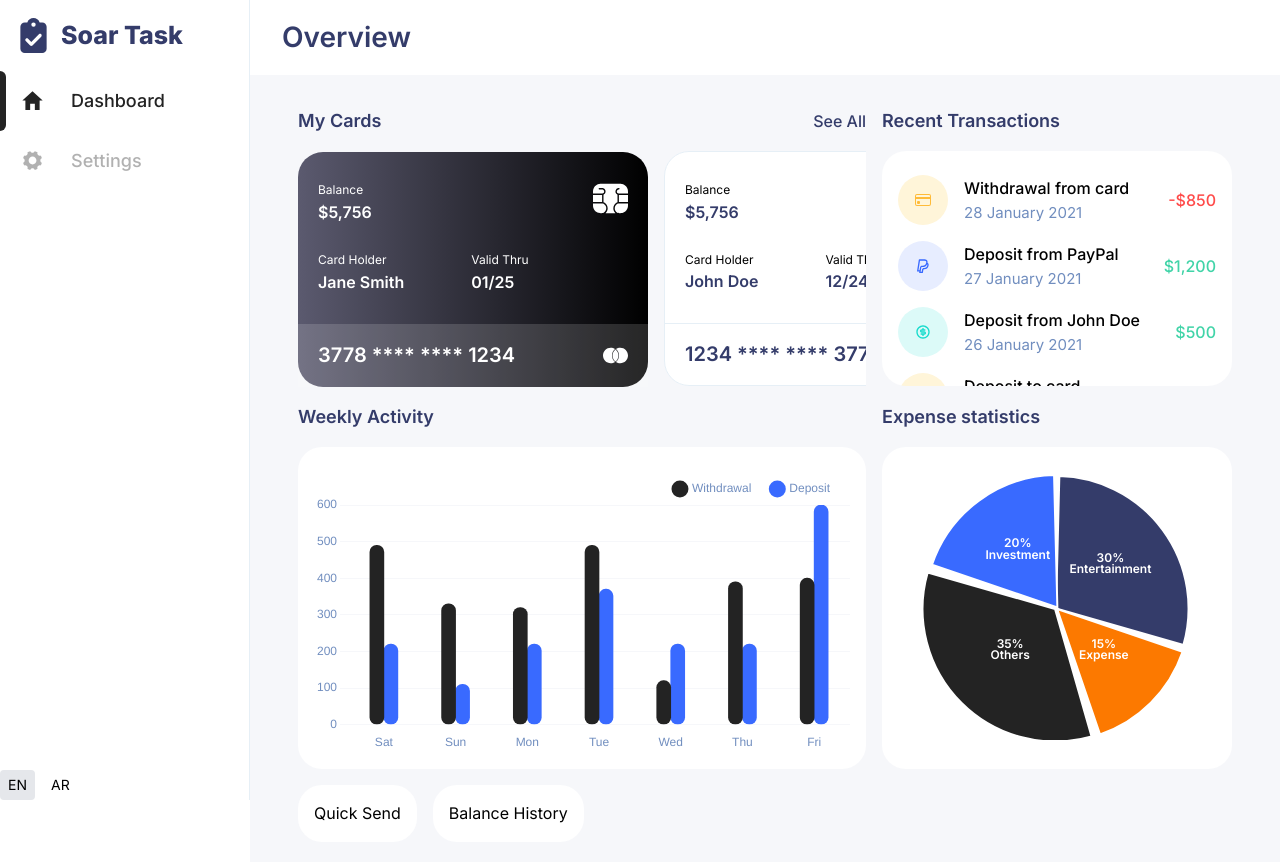
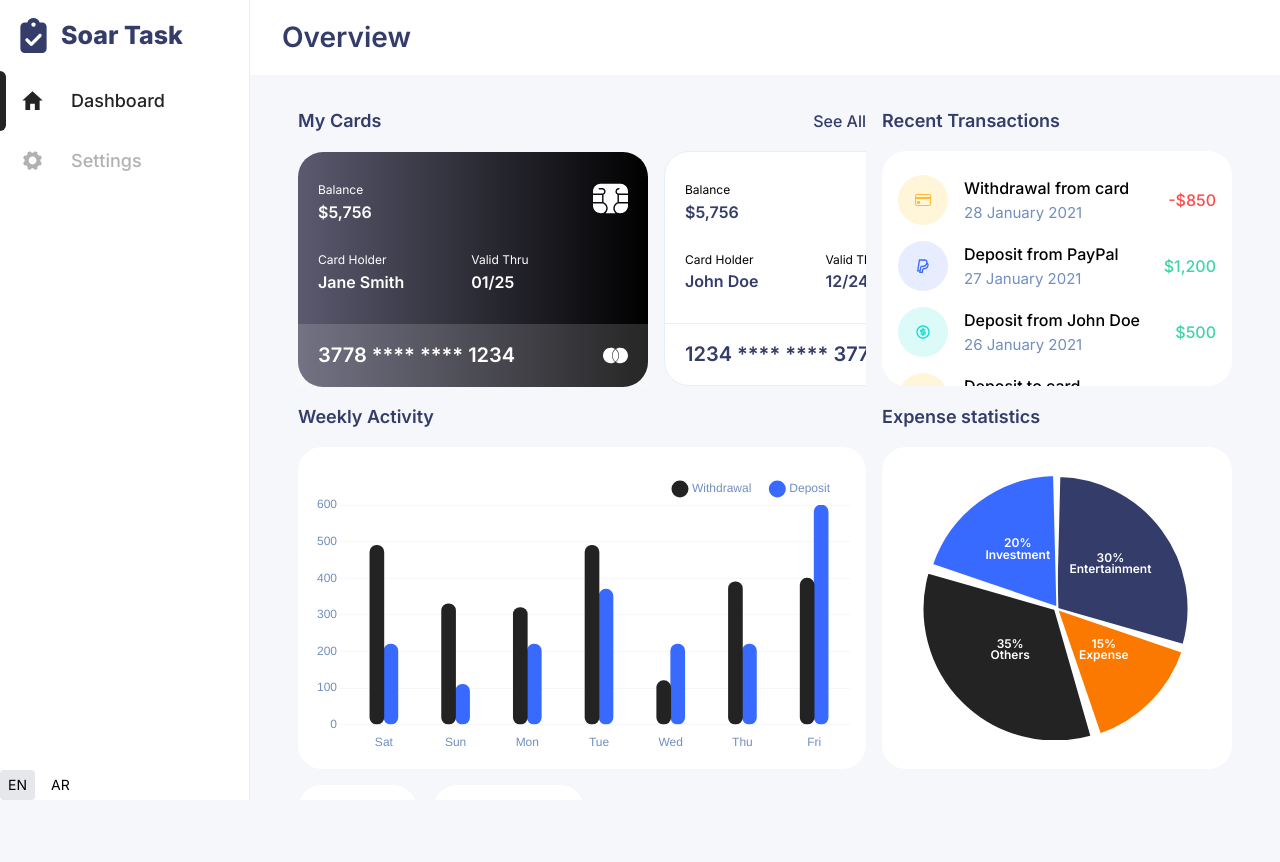
Before and after one commit to mubashir-irfan/soar_assessment_poc, a React (Create React App) app: page / in a window 1280 px wide. Shown: the top 862 px of the page. After the commit the page ends 800 px from the top, so only its background shows below. Built offline with nearby package versions, Linux system fonts and the light colour scheme.

Commit message:
overflow handling
Signed-off-by: Muhammad Mubashir Irfan <mubashir.irfan37@gmail.com>

```diff
--- a/src/components/Layout.tsx
+++ b/src/components/Layout.tsx
@@ -30,12 +30,12 @@ function Layout({ children }: { children: React.ReactNode }) {
   }
 
   return (
-    <div dir={dir} className="min-h-screen flex">
+    <div dir={dir} className="min-h-[100vh] flex">
       <div className="hidden sm:block w-[15.625rem] bg-background-white">
         <Navbar />
       </div>
 
-      <div className="flex-grow flex flex-col bg-background-white">
+      <div className="flex-grow flex flex-col bg-background-white max-h-screen max-h-[100vh]">
         <header className="p-4 flex items-center justify-between sm:justify-start sm:border-b sm:border-border-light dark:border-border-dark sm:border-b-0">
           <div className="sm:hidden">
             <AiOutlineMenu size={18} className="text-soar" />
@@ -44,7 +44,7 @@ function Layout({ children }: { children: React.ReactNode }) {
             {t(getHeaderTitle())}
           </h1>
         </header>
-        <main className="flex-grow">
+        <main className="flex-grow overflow-y-auto">
           <div className='container mx-auto max-w-[100vw] sm:max-w-[calc(100vw-15.625rem)] p-4 md:px-8 bg-background-light h-full' >
             {children}
           </div>
```
